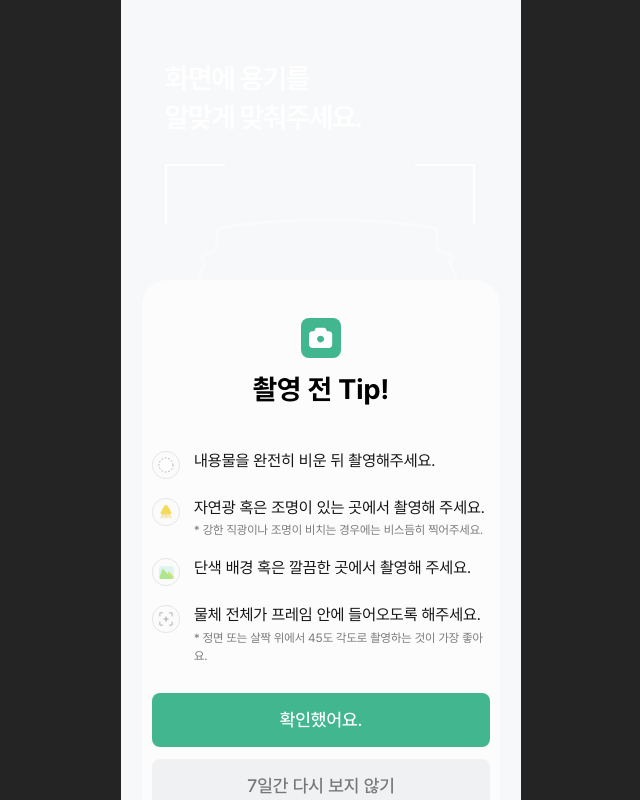
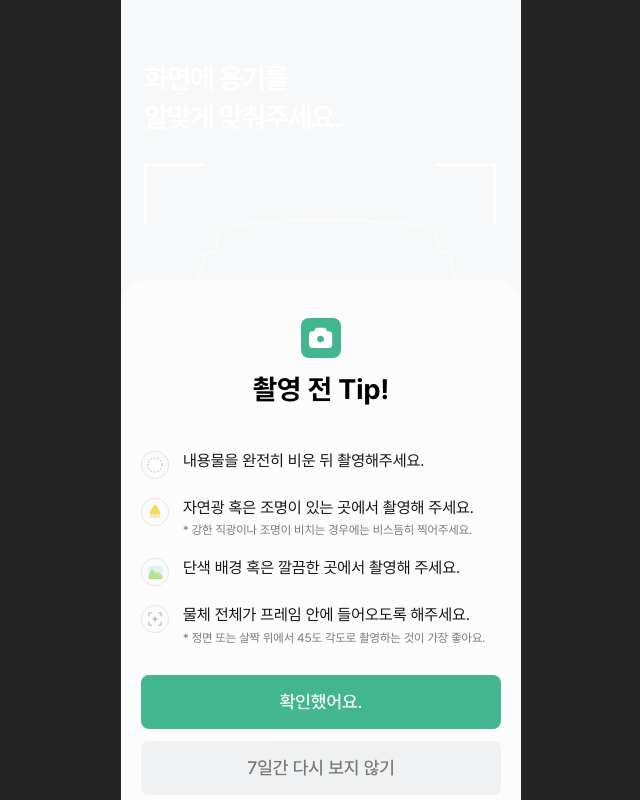
Before and after one commit to erica-likelion/team5-fe, a React (Vite) app: page /Camera in a window 1280 px wide. Shown: the whole page, without its empty margins (319-959 px from the left). Built offline with nearby package versions, Linux system fonts and the light colour scheme; no server answers.

Commit message:
일단완성

```diff
--- a/src/App.tsx
+++ b/src/App.tsx
@@ -18,13 +18,18 @@ function AppContent() {
 
   // 네비게이터 숨길 경로
   const hideNavigatorPaths = ['/Camera', '/Success', '/Failure'];
-  // 위아래 패딩 없앨 경로
+  // 패딩 없앨 경로
   const noVerticalPaddingPaths = ['/Camera', '/Success', '/Failure'];
   const noVerticalPadding = noVerticalPaddingPaths.includes(location.pathname);
+  const noHorizontalPadding = noVerticalPadding;
 
   return (
     <>
-      <Layout noVerticalPadding={noVerticalPadding}>
+      <Layout
+        noVerticalPadding={noVerticalPadding}
+        noHorizontalPadding={noHorizontalPadding}
+      >
+
         <Routes>
           <Route path="/Home" element={<MainPage />} />
           <Route path="/Camera" element={<CameraPage />} />
--- a/src/components/common/Layout.tsx
+++ b/src/components/common/Layout.tsx
@@ -4,8 +4,20 @@ import { LayoutContainer } from "./Layout.styled";
 interface LayoutProps {
   children: ReactNode;
   noVerticalPadding?: boolean;
+  noHorizontalPadding?: boolean;
 }
 
-export const Layout = ({ children, noVerticalPadding }: LayoutProps) => {
-  return <LayoutContainer noVerticalPadding={noVerticalPadding}>{children}</LayoutContainer>;
+export const Layout = ({
+  children,
+  noVerticalPadding,
+  noHorizontalPadding,
+}: LayoutProps) => {
+  return (
+    <LayoutContainer
+      noVerticalPadding={noVerticalPadding}
+      noHorizontalPadding={noHorizontalPadding}
+    >
+      {children}
+    </LayoutContainer>
+  );
 };
--- a/src/pages/camera/CameraPage.styled.ts
+++ b/src/pages/camera/CameraPage.styled.ts
@@ -151,7 +151,7 @@ export const WarningPopup = styled.div`
   max-height: 65vh; /* 팝업 최대 높이 제한 */
   background-color: #FCFCFC;
   border-radius: 25px 25px 0 0;
-  padding: 38px 10px;
+  padding: 38px 20px;
   z-index: 100;
   text-align: center;
   overflow-y: auto;
```
